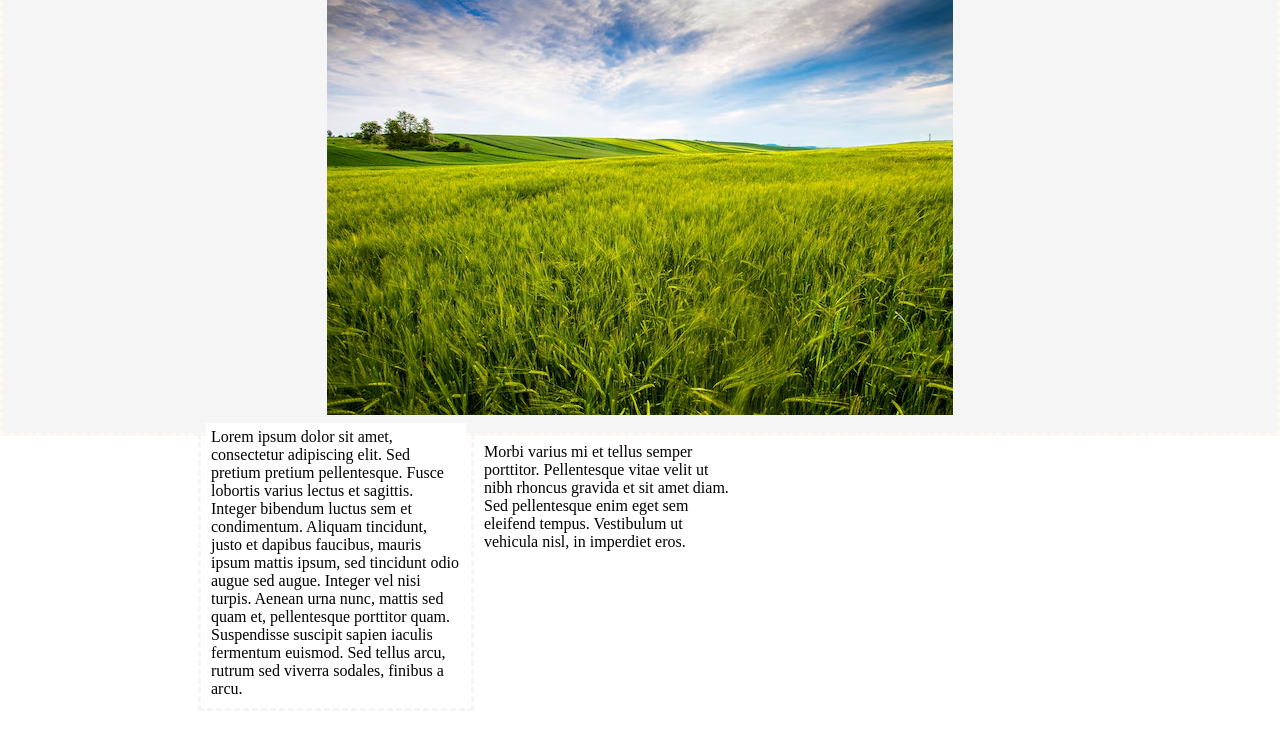
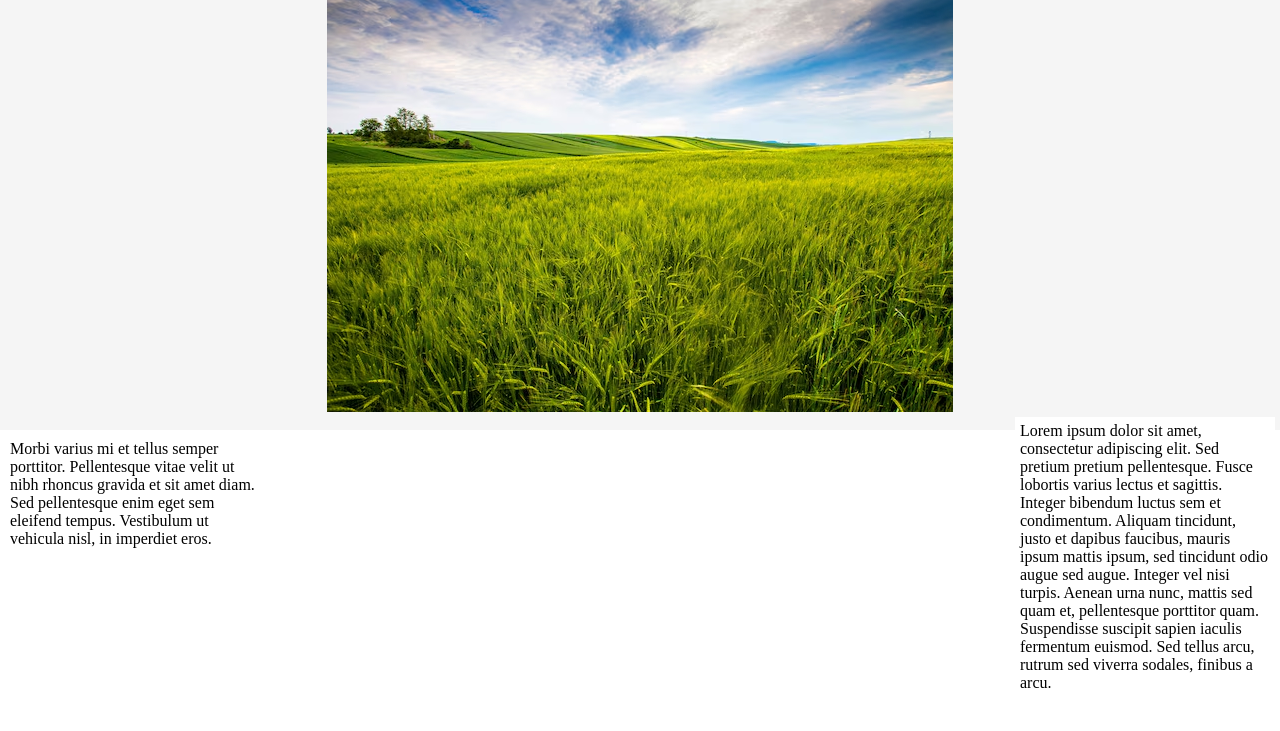
Before and after one commit to Thxgirl4/PAGINA01, a plain HTML site: page index.html in a window 1280 px wide. Shown: the part 104-835 px from the top of the page. Drawn offline with Linux system fonts and the light colour scheme.

Commit message:
docs: teste 11

```diff
--- a/css/estilo.css
+++ b/css/estilo.css
@@ -14,14 +14,12 @@ body{
 #conteudo{
     margin-top: 60px;
     background: #f5f5f5;
-    border: dashed floralwhite;
 }
 
 #primario {
     width: 270px;
-    float: left;
+    float: right;
     margin: 0 0 20px 195px;
-    border: #f5f5f5 dashed;
 
   }
 
```
